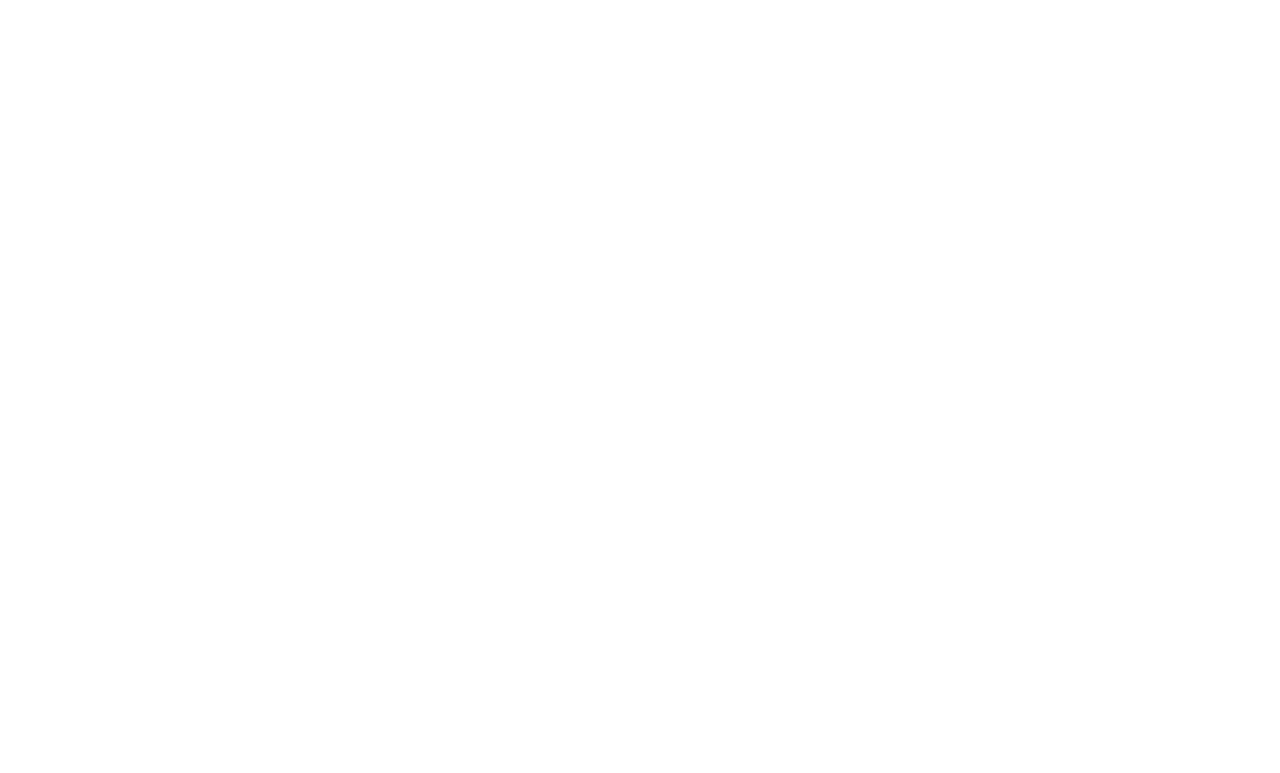
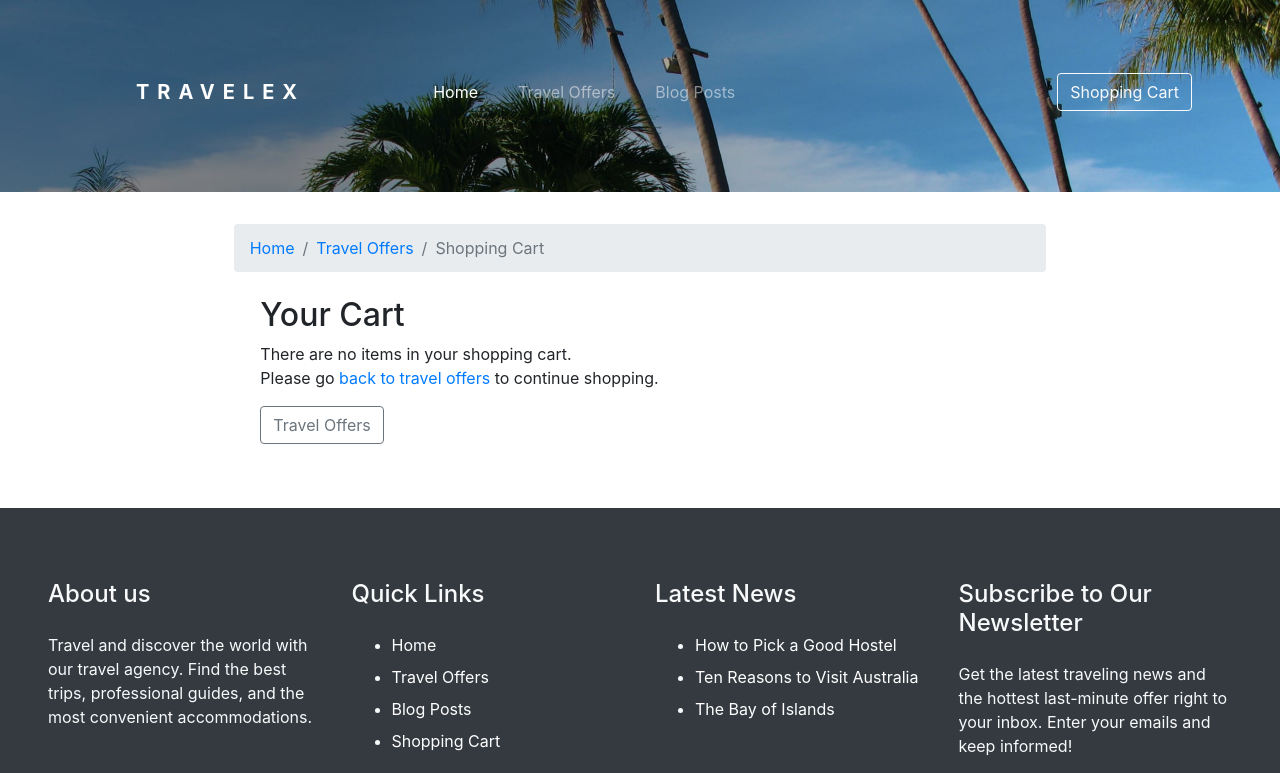
Before and after one commit to mbalabanov/LMSCF-Marin-CodeReview-07, an Angular app: page /shoppingcart in a window 1280 px wide. Before the commit this address led to /. Shown: the top 773 px of the page. Built offline with nearby package versions, Linux system fonts and the light colour scheme.

Commit message:
Added shopping cart

```diff
--- a/src/app/app-routing.module.ts
+++ b/src/app/app-routing.module.ts
@@ -4,6 +4,7 @@
 import { TraveloffersComponent } from './traveloffers/traveloffers.component';
 import { BlogComponent } from './blog/blog.component';
 import { BlogpostComponent } from './blogpost/blogpost.component';
+import { ShoppingcartComponent } from './shoppingcart/shoppingcart.component';
 
 
 const routes: Routes = [
@@ -18,6 +19,9 @@
   },
   {
     path: 'blogpost/:postId', component: BlogpostComponent
+  },
+  {
+    path: 'shoppingcart', component: ShoppingcartComponent
   }
 ];
 
--- a/src/app/app.module.ts
+++ b/src/app/app.module.ts
@@ -17,6 +17,7 @@
 import { StandardheaderComponent } from './standardheader/standardheader.component';
 import { BlogpostComponent } from './blogpost/blogpost.component';
 import { AddoffersComponent } from './addoffers/addoffers.component';
+import { ShoppingcartComponent } from './shoppingcart/shoppingcart.component';
 
 @NgModule({
   declarations: [
@@ -34,7 +35,8 @@
     TraveloffersComponent,
     StandardheaderComponent,
     BlogpostComponent,
-    AddoffersComponent
+    AddoffersComponent,
+    ShoppingcartComponent
   ],
   imports: [
     BrowserModule,
--- /dev/null
+++ b/src/app/cart.service.ts
@@ -0,0 +1,32 @@
+import { Injectable } from '@angular/core';
+
+@Injectable({
+  providedIn: 'root'
+})
+export class CartService {
+
+  cartitems = [];
+
+  constructor() { }
+
+  addToCart(travelitem) {
+
+    console.log('Travelitem aus Service-Funktion');
+    console.log(travelitem);
+
+    this.cartitems.push(travelitem);
+
+    console.log('Cartitems aus Service-Funktion nach dem Pushen');
+    console.log(this.cartitems);
+  }
+
+  getItems() {
+    return this.cartitems;
+  }
+
+  clearCart() {
+    this.cartitems = [];
+    return this.cartitems;
+  }
+
+}
--- a/src/app/footer/footer.component.html
+++ b/src/app/footer/footer.component.html
@@ -10,6 +10,7 @@
                 <li class="my-2"><a routerLink="/" class="text-white">Home</a></li>
                 <li class="my-2"><a routerLink="/travel" class="text-white">Travel Offers</a></li>
                 <li class="my-2"><a routerLink="/blog" class="text-white">Blog Posts</a></li>
+                <li class="my-2"><a routerLink="/shoppingcart" class="text-white">Shopping Cart</a></li>
             </ul>
         </div>
         <div class="col-lg-3 col-sm-6">
--- a/src/app/list/list.component.html
+++ b/src/app/list/list.component.html
@@ -7,12 +7,13 @@
             </div>
         </div>
         <div class="row px-5">
-			<div class="col-lg-4 col-sm-6 text-center p-1 mb-4" *ngFor="let item of travelitems">
-				<img src="{{ item.photo }}" alt="{{ item.name }}" class="py-2 img-fluid">
-                <h3 class="mt-2">{{ item.name }}</h3>
-                <p>{{ item.description }}<br>
-                Starts on <strong>{{ item.startdate }}</strong>, for <strong>{{ item.duration }}</strong> days.</p>
-				<h5>{{ item.price | currency }}</h5>
+			<div class="col-lg-4 col-sm-6 text-center p-1 mb-4" *ngFor="let travelitem of travelitems">
+				<img src="{{ travelitem.photo }}" alt="{{ travelitem.name }}" class="py-2 img-fluid">
+                <h3 class="mt-2">{{ travelitem.name }}</h3>
+                <p>{{ travelitem.description }}<br>
+                Starts on <strong>{{ travelitem.startdate }}</strong>, for <strong>{{ travelitem.duration }}</strong> days.</p>
+                <h5>{{ travelitem.price | currency }}</h5>
+                <p><button class="btn btn-outline-secondary" (click)="addToCart(travelitem)">Add to cart</button></p>
 			</div>
         </div>
     </div>
--- a/src/app/list/list.component.ts
+++ b/src/app/list/list.component.ts
@@ -1,6 +1,7 @@
 import { Component, OnInit } from '@angular/core';
 import { ActivatedRoute } from '@angular/router';
 import { travelitems } from '../travelinfos';
+import { CartService } from '../cart.service';
 
 @Component({
   selector: 'app-list',
@@ -11,7 +12,16 @@
 
   travelitems = travelitems;
 
-  constructor(private route: ActivatedRoute) { }
+  constructor(private route: ActivatedRoute, private cartService: CartService) { }
+
+  addToCart(travelitem) {
+    this.cartService.addToCart(travelitem);
+
+    console.log('travelitem');
+    console.log(travelitem);
+
+    window.alert('Your product has been added to the cart!');
+  }
 
   ngOnInit(): void {
   }
--- a/src/app/navbar/navbar.component.html
+++ b/src/app/navbar/navbar.component.html
@@ -18,4 +18,5 @@
             </li>
         </ul>
     </div>
+    <button class="btn btn-outline-light justify-align-right" routerLink="/shoppingcart">Shopping Cart</button>
 </nav>
--- /dev/null
+++ b/src/app/shoppingcart/shoppingcart.component.html
@@ -0,0 +1,35 @@
+<app-standardheader></app-standardheader>
+
+<div class="row m-2">
+    <div class="col-8 offset-2">
+        <nav aria-label="breadcrumb" class="mt-4">
+            <ol class="breadcrumb">
+                <li class="breadcrumb-item"><a routerLink="/">Home</a></li>
+                <li class="breadcrumb-item"><a routerLink="/travel">Travel Offers</a></li>
+                <li class="breadcrumb-item active" aria-current="page">Shopping Cart</li>
+            </ol>
+        </nav>
+    </div>
+</div>
+
+<div class="row mx-5 mt-2 mb-5">
+    <div class="col-8 offset-2">
+        <h2>Your Cart</h2>
+        <ng-template [ngIf]="cartitems.length > 0" [ngIfElse]="none">
+            <table class="cart-item table" *ngFor="let cartitem of cartitems">
+                <tr>
+                    <td valign="top"><h3>{{ cartitem.name }}</h3>
+                        <p>{{ cartitem.description }}</p>
+                    </td>
+                    <td class="text-right" valign="top"><strong>{{ cartitem.price | currency }}</strong></td>
+                </tr>
+            </table>
+        </ng-template>
+        <ng-template #none>
+            <p>There are no items in your shopping cart.<br>Please go <a routerLink="/travel">back to travel offers</a> to continue shopping.</p>
+            <p><a class="btn btn-outline-secondary" routerLink="/travel">Travel Offers</a></p>
+        </ng-template>
+    </div>
+</div>
+
+<app-footer></app-footer>
--- /dev/null
+++ b/src/app/shoppingcart/shoppingcart.component.ts
@@ -0,0 +1,18 @@
+import { Component, OnInit } from '@angular/core';
+import { CartService } from '../cart.service';
+
+@Component({
+  selector: 'app-shoppingcart',
+  templateUrl: './shoppingcart.component.html',
+  styleUrls: ['./shoppingcart.component.css']
+})
+export class ShoppingcartComponent implements OnInit {
+  cartitems;
+
+  constructor(private cartService: CartService) { }
+
+  ngOnInit(): void {
+    this.cartitems = this.cartService.getItems();
+  }
+
+}
```
Also changed, not shown: src/app/shoppingcart/shoppingcart.component.css (added), 2 other files (tests, documents, lock files or other folders).
